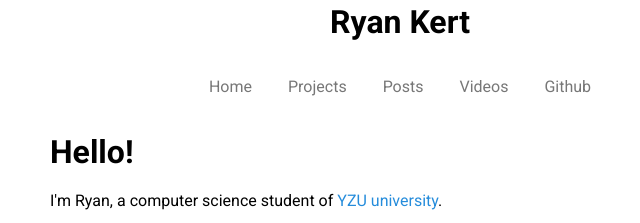
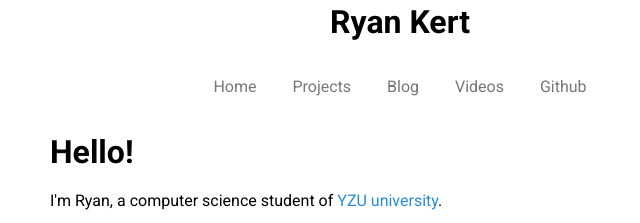
Before and after one commit to ryankert01/ryankert01.github.io, a plain HTML site: page index.html in a window 1280 px wide. Shown: the part 192-415 px from the top of the page, 240-880 px from the left. Drawn offline with nearby package versions, Linux system fonts and the light colour scheme.

Commit message:
Update index.html

```diff
--- a/index.html
+++ b/index.html
@@ -29,7 +29,7 @@
           <a href="projects.html" class="pure-menu-link">Projects</a>
         </li>
         <li class="pure-menu-item">
-          <a href="posts.html" class="pure-menu-link">Posts</a>
+          <a href="https://blog.ryankert.cc/" class="pure-menu-link">Blog</a>
         </li>
         <li class="pure-menu-item">
           <a href="videos.html" class="pure-menu-link">Videos</a>
```
